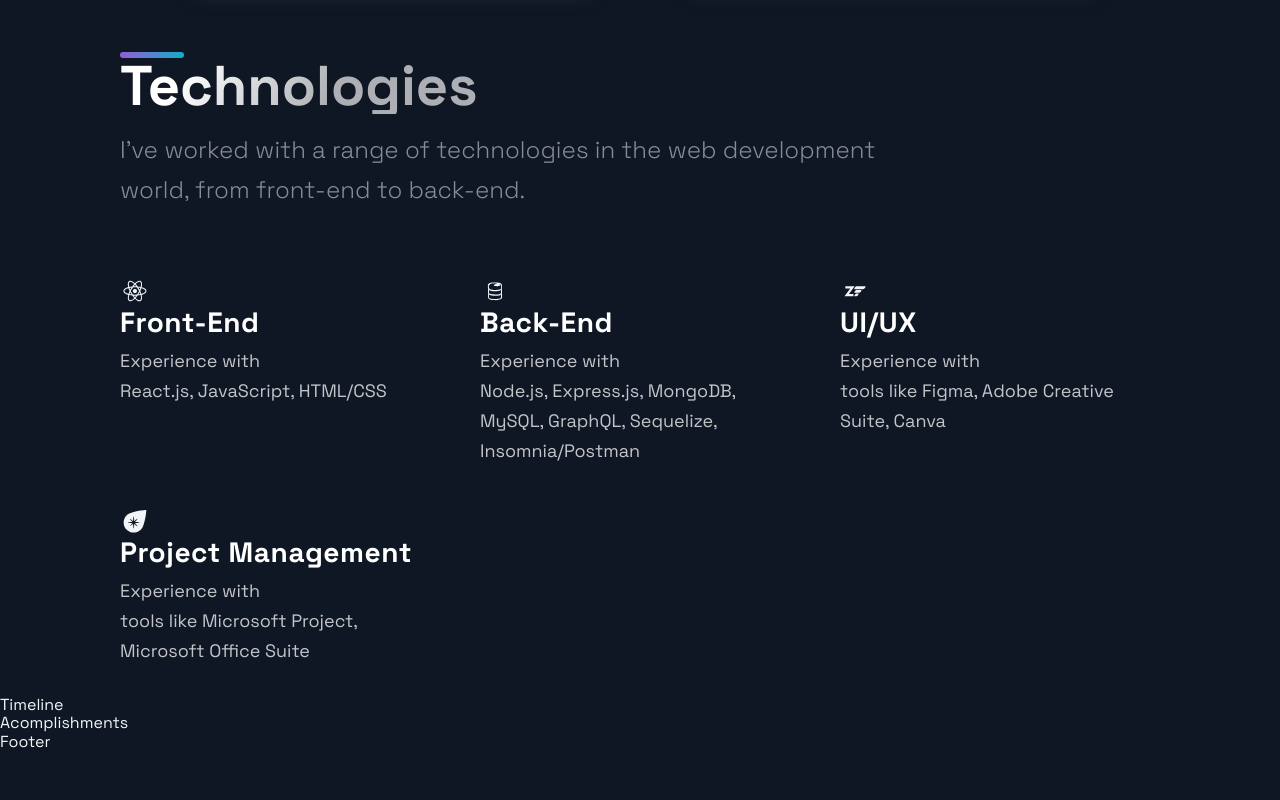
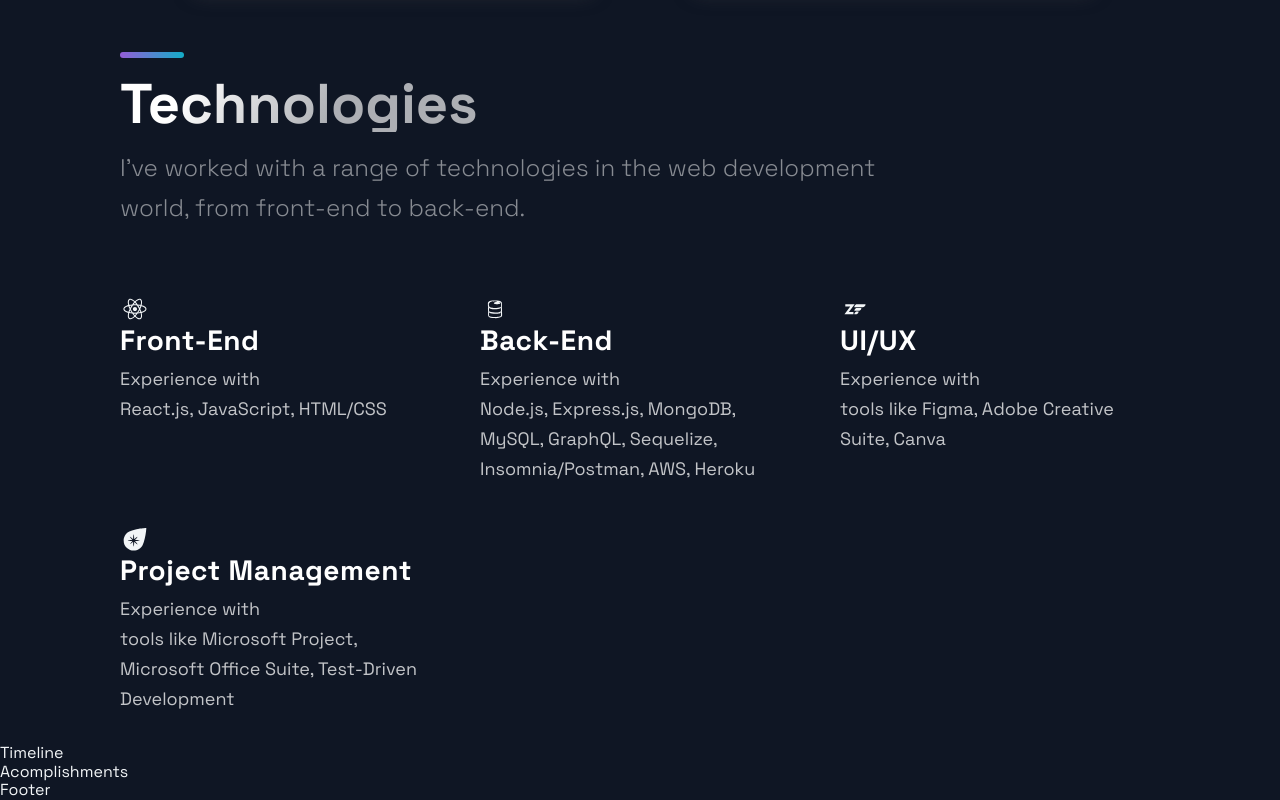
Before and after one commit to samlarson94/React-WebDev-Portfolio, a Next.js app: page / in a window 1280 px wide. Shown: the part 2351-3151 px from the top of the page. Before the commit the page ends 3103 px from the top, so only its background shows below. Built offline with nearby package versions, Linux system fonts and the light colour scheme.

Commit message:
Cleaning up UI of Technologies section.

```diff
--- a/src/components/Technologies/Technologies.js
+++ b/src/components/Technologies/Technologies.js
@@ -6,6 +6,7 @@ import { List, ListContainer, ListItem, ListParagraph, ListTitle } from './Techn
 const Technologies = () =>  (
   <Section id="tech">
     <SectionDivider />
+    < br />
     <SectionTitle>Technologies</SectionTitle>
     <SectionText>
       I've worked with a range of technologies in the web development world, from front-end to back-end.
@@ -27,7 +28,7 @@ const Technologies = () =>  (
           <ListTitle>Back-End</ListTitle>
           <ListParagraph>
             Experience with <br />
-            Node.js, Express.js, MongoDB, MySQL, GraphQL, Sequelize, Insomnia/Postman
+            Node.js, Express.js, MongoDB, MySQL, GraphQL, Sequelize, Insomnia/Postman, AWS, Heroku
           </ListParagraph>
         </ListContainer>
       </ListItem>
@@ -47,7 +48,7 @@ const Technologies = () =>  (
           <ListTitle>Project Management</ListTitle>
           <ListParagraph>
             Experience with <br />
-            tools like Microsoft Project, Microsoft Office Suite
+            tools like Microsoft Project, Microsoft Office Suite, Test-Driven Development
           </ListParagraph>
         </ListContainer>
       </ListItem>
```
